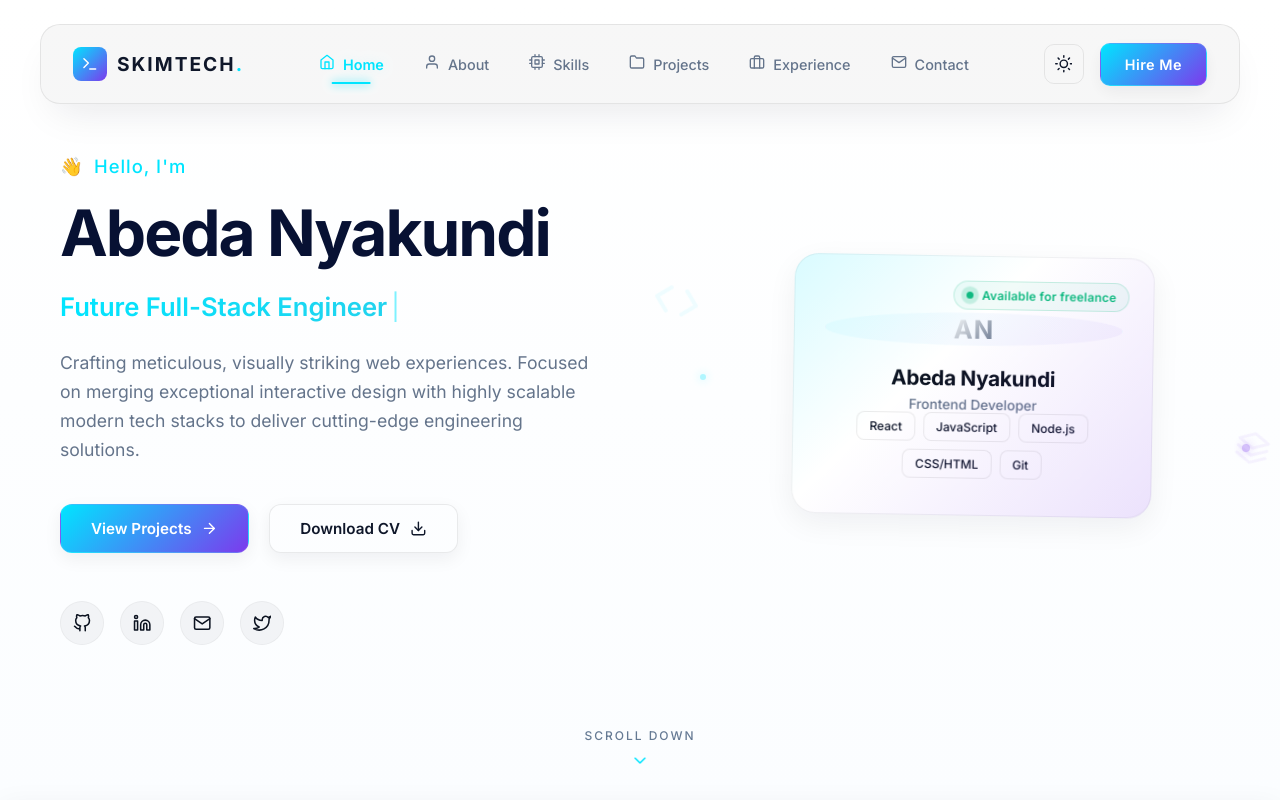
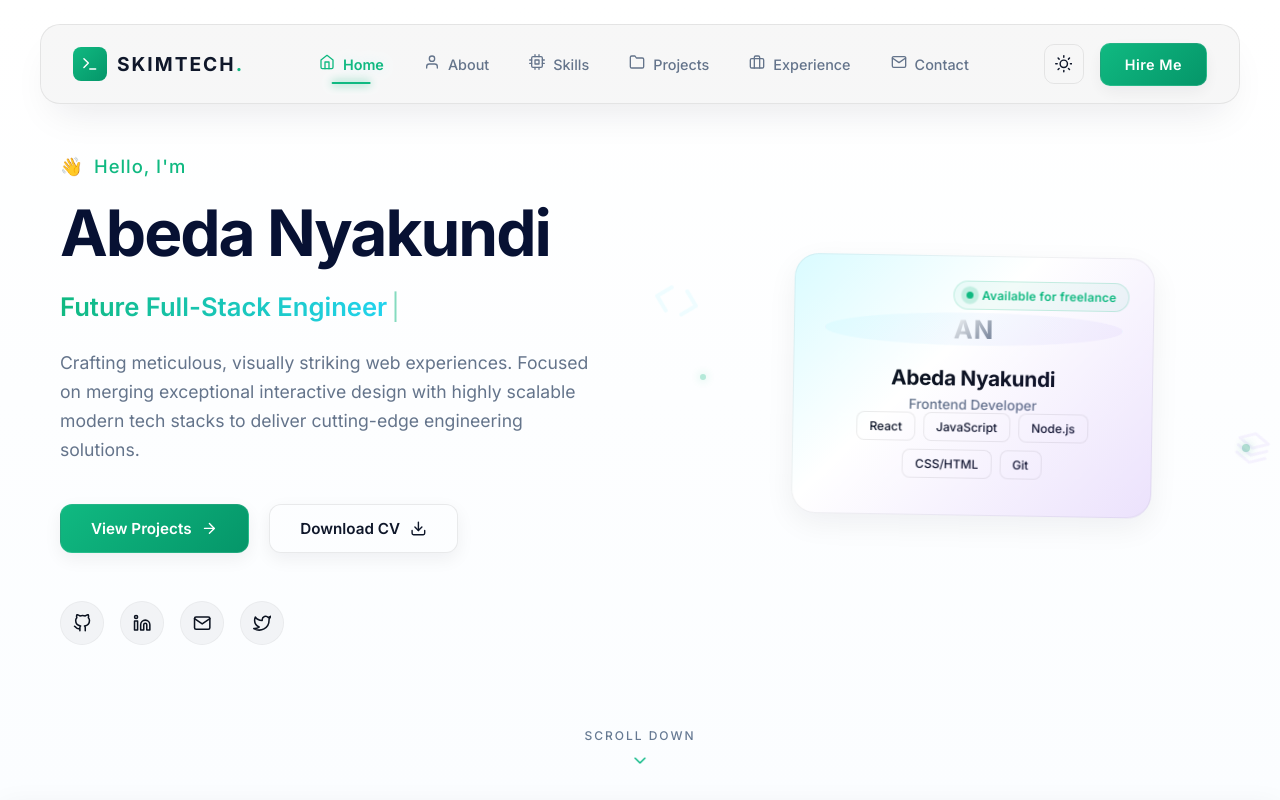
Before and after one commit to abida-ux/portfolio, a React (Vite) app: page / in a window 1280 px wide. Shown: the top 800 px of the page. Built offline with nearby package versions, Linux system fonts and the light colour scheme.

Commit message:
UI: green light-theme tokens, add animations and helpers

```diff
--- a/src/index.css
+++ b/src/index.css
@@ -94,6 +94,58 @@ body.light-theme {
   background: #ffffff;
   color: #0b1220;
 }
+
+/* Light theme: use green + white color system */
+body.light-theme {
+  --primary: #10B981; /* emerald-500 */
+  --accent: #059669;  /* emerald-600 */
+  --text-default: #04232f;
+  --text-muted: #3f5760;
+  --bg-surface: #ffffff;
+  --primary-accent: var(--primary);
+  --secondary-accent: var(--accent);
+}
+.reduced-motion, [aria-hidden="true"] {
+  /* Respect reduced motion preference */
+}
+
+@media (prefers-reduced-motion: reduce) {
+  * {
+    animation-duration: 0.001ms !important;
+    animation-iteration-count: 1 !important;
+    transition-duration: 0.001ms !important;
+    scroll-behavior: auto !important;
+  }
+}
+
+/* Subtle animation utilities */
+@keyframes floatY {
+  0% { transform: translateY(0); }
+  50% { transform: translateY(-10px); }
+  100% { transform: translateY(0); }
+}
+
+@keyframes fadeUp {
+  from { opacity: 0; transform: translateY(12px); }
+  to { opacity: 1; transform: translateY(0); }
+}
+
+@keyframes shimmer {
+  0% { background-position: -200% 0; }
+  100% { background-position: 200% 0; }
+}
+
+.animate-float { animation: floatY 6s ease-in-out infinite; }
+.animate-fade-up { animation: fadeUp 640ms cubic-bezier(.16,1,.3,1) both; }
+.shimmer { background: linear-gradient(90deg, rgba(255,255,255,0.04) 0%, rgba(255,255,255,0.12) 50%, rgba(255,255,255,0.04) 100%); background-size: 200% 100%; animation: shimmer 2.2s linear infinite; }
+
+/* Stagger helpers */
+.delay-100 { animation-delay: 100ms; }
+.delay-200 { animation-delay: 200ms; }
+.delay-300 { animation-delay: 300ms; }
+
+/* Animated entrance for cards */
+.card-entrance { transform: translateY(10px); opacity: 0; animation: fadeUp 520ms cubic-bezier(.16,1,.3,1) forwards; }
 
 /* Global component-level overrides to ensure light surfaces look good */
 body.light-theme .contact-section,
```
